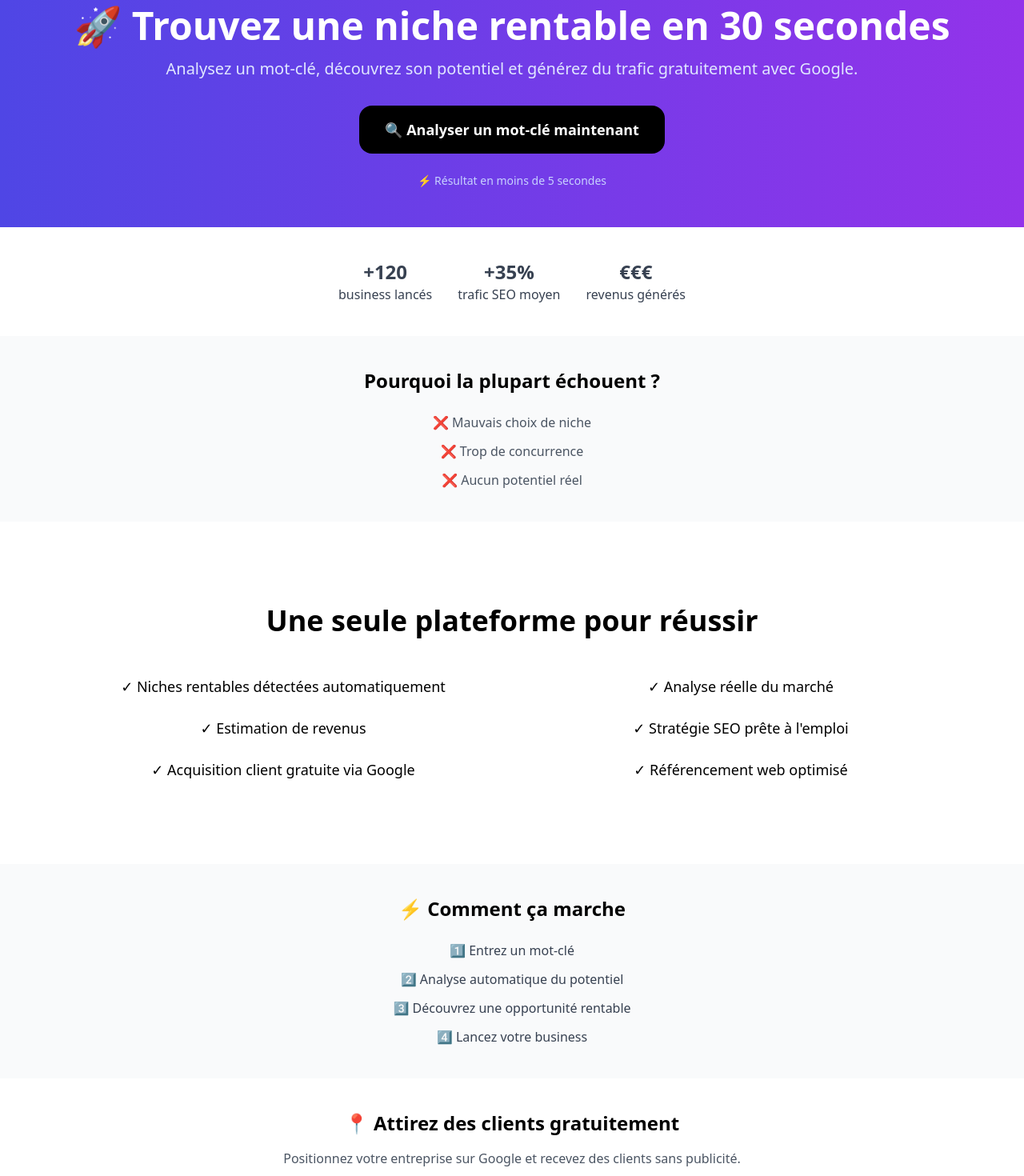
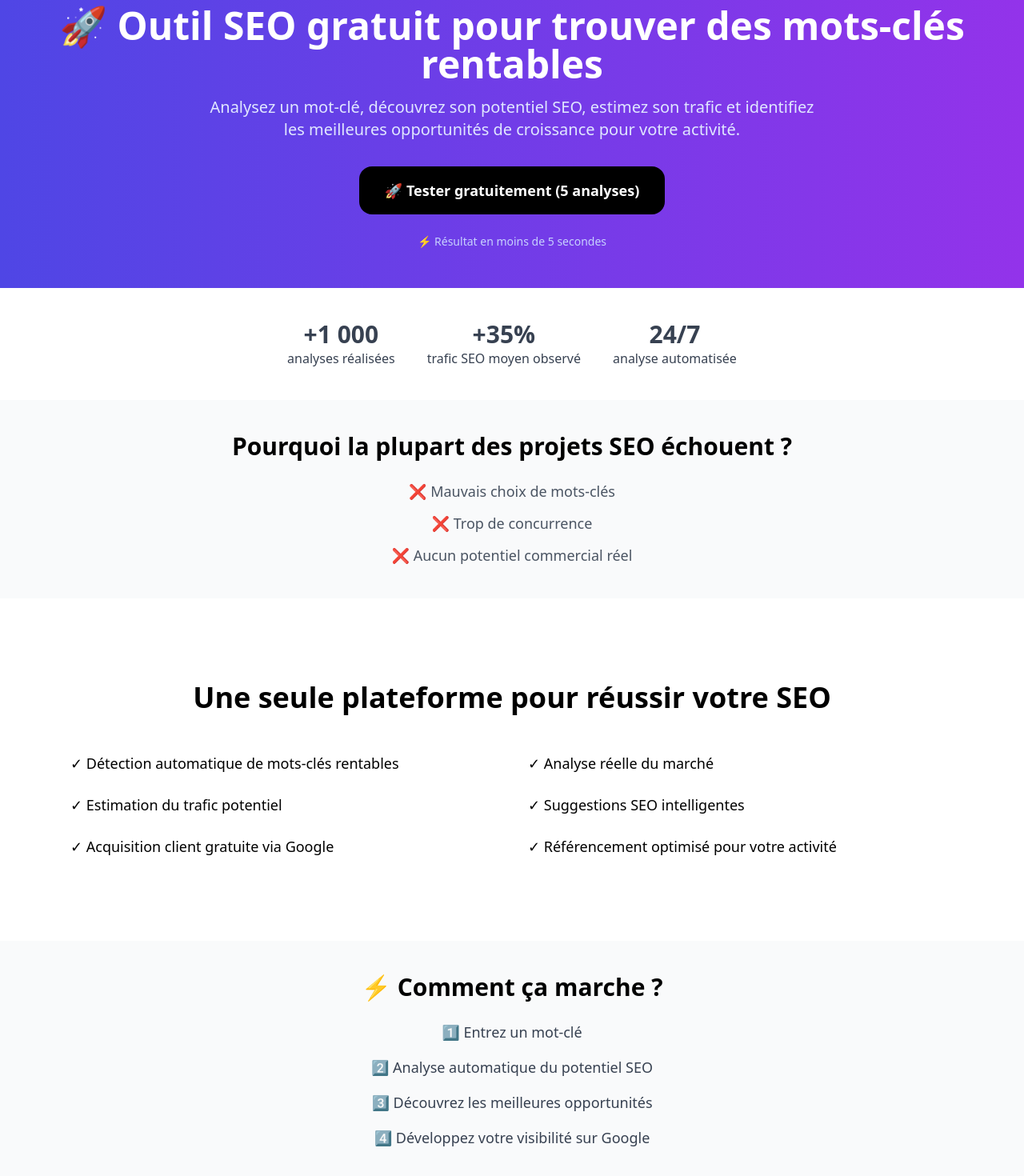
Before and after one commit to elhassaneelbarhdadi-prog/seo-tool, a React (Vite) app in the folder seo-frontend/: page /1 in a window 1280 px wide. Shown: the part 40-1510 px from the top of the page at 80% size. Built offline with nearby package versions, Linux system fonts and the light colour scheme; no server answers.

Commit message:
Improve homepage SEO and conversion

```diff
--- a/seo-frontend/src/pages/Home.jsx
+++ b/seo-frontend/src/pages/Home.jsx
@@ -1,3 +1,4 @@
+
 import { useNavigate, useParams } from "react-router-dom";
 
 export default function Home() {
@@ -12,18 +13,19 @@ export default function Home() {
             <section className="bg-gradient-to-r from-indigo-600 to-purple-600 text-white p-12 text-center">
 
                 <h1 className="text-4xl md:text-5xl font-bold mb-4">
-                    🚀 Trouvez une niche rentable en 30 secondes
+                    🚀 Outil SEO gratuit pour trouver des mots-clés rentables
                 </h1>
 
-                <p className="text-lg md:text-xl mb-8 text-indigo-100">
-                    Analysez un mot-clé, découvrez son potentiel et générez du trafic gratuitement avec Google.
+                <p className="text-lg md:text-xl mb-8 text-indigo-100 max-w-3xl mx-auto">
+                    Analysez un mot-clé, découvrez son potentiel SEO, estimez son trafic
+                    et identifiez les meilleures opportunités de croissance pour votre activité.
                 </p>
 
                 <button
                     onClick={() => navigate(`/${lang}/dashboard/keywords`)}
                     className="bg-black px-8 py-4 rounded-xl text-white text-lg font-semibold hover:scale-105 transition"
                 >
-                    🔍 Analyser un mot-clé maintenant
+                    🚀 Tester gratuitement (5 analyses)
                 </button>
 
                 <p className="mt-6 text-sm text-indigo-200">
@@ -32,24 +34,24 @@ export default function Home() {
 
             </section>
 
-            {/* PREUVE */}
+            {/* PREUVE SOCIALE */}
             <section className="p-10 text-center">
 
-                <div className="flex flex-col md:flex-row justify-center gap-8 text-gray-700">
+                <div className="flex flex-col md:flex-row justify-center gap-10 text-gray-700">
 
                     <div>
-                        <p className="text-2xl font-bold">+120</p>
-                        <p>business lancés</p>
+                        <p className="text-3xl font-bold">+1 000</p>
+                        <p>analyses réalisées</p>
                     </div>
 
                     <div>
-                        <p className="text-2xl font-bold">+35%</p>
-                        <p>trafic SEO moyen</p>
+                        <p className="text-3xl font-bold">+35%</p>
+                        <p>trafic SEO moyen observé</p>
                     </div>
 
                     <div>
-                        <p className="text-2xl font-bold">€€€</p>
-                        <p>revenus générés</p>
+                        <p className="text-3xl font-bold">24/7</p>
+                        <p>analyse automatisée</p>
                     </div>
 
                 </div>
@@ -59,14 +61,14 @@ export default function Home() {
             {/* PROBLÈME */}
             <section className="bg-gray-50 p-10 text-center">
 
-                <h2 className="text-2xl font-bold mb-6">
-                    Pourquoi la plupart échouent ?
+                <h2 className="text-3xl font-bold mb-6">
+                    Pourquoi la plupart des projets SEO échouent ?
                 </h2>
 
-                <div className="space-y-3 text-gray-600">
-                    <p>❌ Mauvais choix de niche</p>
+                <div className="space-y-3 text-gray-600 text-lg">
+                    <p>❌ Mauvais choix de mots-clés</p>
                     <p>❌ Trop de concurrence</p>
-                    <p>❌ Aucun potentiel réel</p>
+                    <p>❌ Aucun potentiel commercial réel</p>
                 </div>
 
             </section>
@@ -74,26 +76,24 @@ export default function Home() {
             {/* SOLUTION */}
             <section className="p-10 text-center">
 
-
-
                 <div className="max-w-6xl mx-auto px-6 py-16">
 
                     <h2 className="text-4xl font-bold text-center mb-12">
-                        Une seule plateforme pour réussir
+                        Une seule plateforme pour réussir votre SEO
                     </h2>
 
-                    <div className="grid md:grid-cols-2 gap-10 text-lg">
+                    <div className="grid md:grid-cols-2 gap-10 text-lg text-left">
 
                         <ul className="space-y-6">
-                            <li>✓ Niches rentables détectées automatiquement</li>
-                            <li>✓ Estimation de revenus</li>
+                            <li>✓ Détection automatique de mots-clés rentables</li>
+                            <li>✓ Estimation du trafic potentiel</li>
                             <li>✓ Acquisition client gratuite via Google</li>
                         </ul>
 
                         <ul className="space-y-6">
                             <li>✓ Analyse réelle du marché</li>
-                            <li>✓ Stratégie SEO prête à l'emploi</li>
-                            <li>✓ Référencement web optimisé</li>
+                            <li>✓ Suggestions SEO intelligentes</li>
+                            <li>✓ Référencement optimisé pour votre activité</li>
                         </ul>
 
                     </div>
@@ -102,18 +102,18 @@ export default function Home() {
 
             </section>
 
-            {/* DEMO */}
+            {/* COMMENT ÇA MARCHE */}
             <section className="bg-gray-50 p-10 text-center">
 
-                <h2 className="text-2xl font-bold mb-6">
-                    ⚡ Comment ça marche
+                <h2 className="text-3xl font-bold mb-6">
+                    ⚡ Comment ça marche ?
                 </h2>
 
-                <div className="space-y-3 text-gray-700">
+                <div className="space-y-4 text-gray-700 text-lg">
                     <p>1️⃣ Entrez un mot-clé</p>
-                    <p>2️⃣ Analyse automatique du potentiel</p>
-                    <p>3️⃣ Découvrez une opportunité rentable</p>
-                    <p>4️⃣ Lancez votre business</p>
+                    <p>2️⃣ Analyse automatique du potentiel SEO</p>
+                    <p>3️⃣ Découvrez les meilleures opportunités</p>
+                    <p>4️⃣ Développez votre visibilité sur Google</p>
                 </div>
 
             </section>
@@ -121,17 +121,18 @@ export default function Home() {
             {/* ANNUAIRE */}
             <section className="p-10 text-center">
 
-                <h2 className="text-2xl font-bold mb-4">
+                <h2 className="text-3xl font-bold mb-4">
                     📍 Attirez des clients gratuitement
                 </h2>
 
-                <p className="text-gray-600 mb-6">
-                    Positionnez votre entreprise sur Google et recevez des clients sans publicité.
+                <p className="text-gray-600 mb-6 max-w-2xl mx-auto">
+                    Créez votre profil professionnel, améliorez votre visibilité locale
+                    et recevez des visiteurs depuis Google sans dépenser en publicité.
                 </p>
 
                 <button
                     onClick={() => navigate(`/${lang}/register`)}
-                    className="bg-indigo-600 text-white px-6 py-3 rounded-xl hover:bg-indigo-700"
+                    className="bg-indigo-600 text-white px-6 py-3 rounded-xl hover:bg-indigo-700 transition"
                 >
                     🚀 Créer mon profil SEO
                 </button>
@@ -142,14 +143,18 @@ export default function Home() {
             <section className="bg-black text-white p-12 text-center">
 
                 <h2 className="text-3xl font-bold mb-4">
-                    Lance ton premier business rentable dès aujourd’hui
+                    Trouvez votre prochaine opportunité SEO rentable
                 </h2>
+
+                <p className="text-gray-300 mb-8">
+                    Commencez gratuitement avec 5 analyses offertes.
+                </p>
 
                 <button
                     onClick={() => navigate(`/${lang}/dashboard/keywords`)}
                     className="bg-indigo-600 px-8 py-4 rounded-xl text-lg hover:scale-105 transition"
                 >
-                    🚀 Trouver une niche maintenant
+                    🚀 Commencer gratuitement
                 </button>
 
             </section>
```
